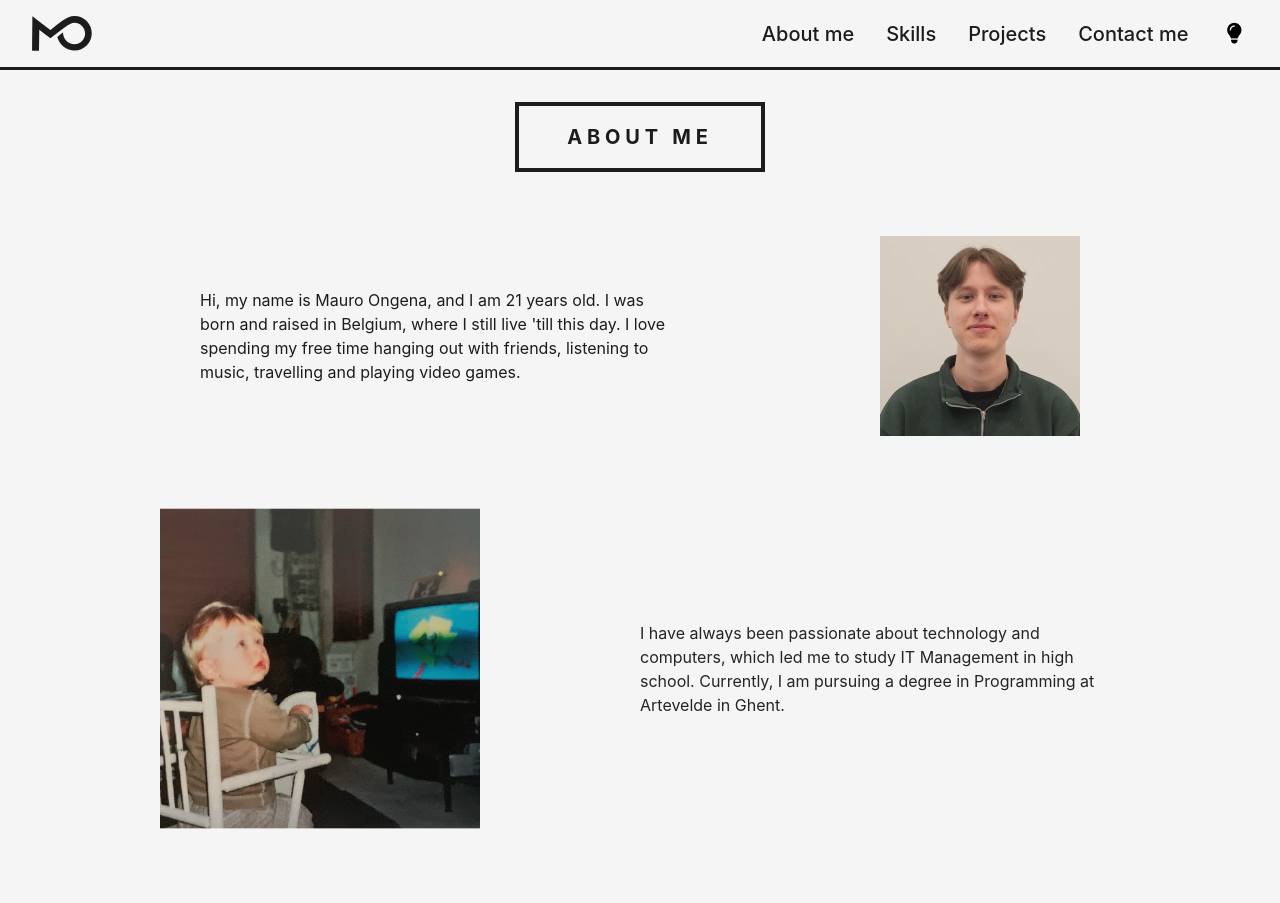
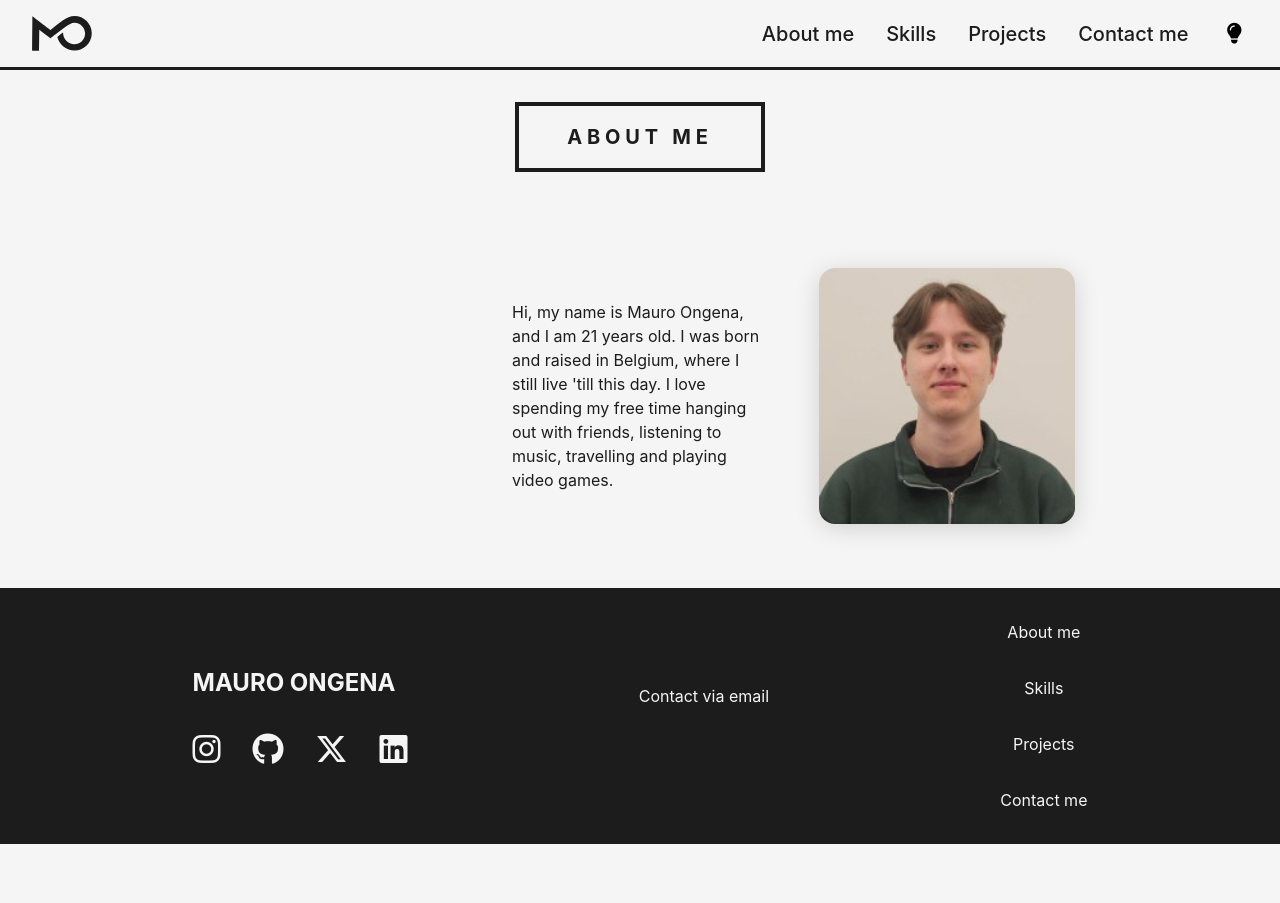
Before and after one commit to mauroongena/portfolio, a website with bundled scripts: page about.html in a window 1280 px wide. Shown: the top 903 px of the page. After the commit the page ends 844 px from the top, so only its background shows below. Built offline with nearby package versions, Linux system fonts and the light colour scheme.

Commit message:
About page update

```diff
--- a/about.html
+++ b/about.html
@@ -66,56 +66,22 @@
         </section>
         <section class="about" role="region" aria-labelledby="about-title">
 
-            <article class="about__content">
-                <div class="about__text">
-                    <p class="about__paragraph">
-                        Hi, my name is Mauro Ongena, and I am 21 years old. I was born and raised in Belgium, where I
-                        still live 'till this day. I love spending my free time hanging out with friends, listening to
-                        music, travelling and
-                        playing video games.
-                    </p>
+        <div class="about__carousel">
+            <div class="about__card">
+                <img class="about__image" src="./src/images/linkedin_pic.jpg" alt="Image of Mauro Ongena" />
             </div>
-                <div class="about__image-container">
-                    <img class="about__image" src="./src/images/linkedin_pic.jpg"
-                        alt="Image of Mauro Ongena" />
-                </div>
-            </article>
-
-            <article class="about__content fade-in-time">
-                <div class="about__image-container">
+            <div class="about__card">
                 <img class="about__image" src="./src/images/youngmauro.png" alt="Little Mauro watching the tv" />
             </div>
-                <div class="about__text">
-                    <p class="about__paragraph">
-                        I have always been passionate about
-                        technology and computers, which led me to study IT Management in high school. Currently, I am
-                        pursuing a degree in Programming at Artevelde in Ghent.
-                    </p>
+            <div class="about__card">
+                <img class="about__image" src="./src/images/rl2.jpg" alt="Tournament win" />
             </div>
-            </article>
-
-            <article class="about__content fade-in-time">
-                <div class="about__text">
-                    <p class="about__paragraph">
-                        One of my favorite games is Rocket League, where I enjoy the mix of skill, strategy, and
-                        teamwork.
-                    </p>
+            <div class="about__carousel-texts">
+                <div class="about__card-text">Hi, my name is Mauro Ongena, and I am 21 years old. I was born and raised in Belgium, where I still live 'till this day. I love spending my free time hanging out with friends, listening to music, travelling and playing video games.</div>
+                <div class="about__card-text">I have always been passionate about technology and computers, which led me to study IT Management in high school. Currently, I am pursuing a degree in Programming at Artevelde in Ghent.</div>
+                <div class="about__card-text">One of my favorite games is Rocket League, where I enjoy the mix of skill, strategy, and teamwork.</div>
             </div>
-                <div class="about__image-container">
-                    <img class="about__image" src="./src/images/rl2.jpg"
-                        alt="Tournament win" />
         </div>
-            </article>
-
-            <article class="about__content fade-in-time">
-                <div class="about__text">
-                    <p class="about__paragraph">
-                        I am always eager to learn more about programming and technology, and I look forward to turning
-                        my passion into a career in the future!
-                    </p>
-                </div>
-            </article>
-        </section>
     </main>
     <footer class="footer" role="contentinfo">
         <section class="footer__section" role="region" aria-labelledby="footer-title">
--- /dev/null
+++ b/src/scripts/carousel-card.js
@@ -0,0 +1,16 @@
+export function initCarousel() {
+  const cards = document.querySelectorAll('.about__carousel .about__card');
+  const texts = document.querySelectorAll('.about__carousel-texts .about__card-text');
+  let current = 0;
+  if (cards.length === 0 || texts.length === 0) return;
+  cards[current].classList.add('active');
+  texts[current].classList.add('active');
+
+  setInterval(() => {
+    cards[current].classList.remove('active');
+    texts[current].classList.remove('active');
+    current = (current + 1) % cards.length;
+    cards[current].classList.add('active');
+    texts[current].classList.add('active');
+  }, 8000);
+}
--- a/src/scripts/main.js
+++ b/src/scripts/main.js
@@ -1,8 +1,10 @@
 import { setupDialog } from "./show-dialog.js";
 import { themeSwitcher } from "./theme-switcher.js";
 import {toggleHamburger} from "./toggle-hamburger.js";
+import { initCarousel } from "./carousel-card.js";
 
 
 setupDialog();
 themeSwitcher();
 toggleHamburger();
+initCarousel();
--- /dev/null
+++ b/src/styles/animations/carousel.css
@@ -0,0 +1,54 @@
+.about__carousel {
+  position: relative;
+  width: 16rem;
+  height: 16rem;
+  margin: 2rem auto;
+}
+
+.about__image {
+  width: 100%;
+  height: 100%;
+  object-fit: cover;
+  border-radius: 1rem;
+}
+
+.about__card {
+  position: absolute;
+  top: 0;
+  left: 120%;
+  width: 100%; height: 100%;
+  opacity: 0;
+  transform: scale(0.95);
+  transition: opacity 0.7s, transform 0.7s;
+  box-shadow: 0 4px 24px rgba(0,0,0,0.15);
+  border-radius: 1rem;
+  background: #fff;
+  display: flex;
+  align-items: center;
+  justify-content: center;
+}
+
+.about__card.active {
+  opacity: 1;
+  transform: scale(1);
+  z-index: 200;
+  pointer-events: auto;
+}
+
+.about__carousel-texts {
+  position: relative;
+  display: flex;
+  justify-content: center;
+  align-items: center;
+  width: 100%;
+  text-align: left;
+  min-height: 16rem;
+}
+
+.about__card-text {
+  display: none;
+}
+
+.about__card-text.active {
+  display: block;
+}
--- a/src/styles/main.css
+++ b/src/styles/main.css
@@ -17,6 +17,7 @@
 @import url("./animations/view-transition.css");
 @import url("./animations/logo-animation.css");
 @import url("./animations/stars.css");
+@import url("./animations/carousel.css");
 
 html {
   font-family: "Inter", sans-serif;
--- a/src/styles/pages/about.css
+++ b/src/styles/pages/about.css
@@ -46,20 +46,6 @@
   }
 
   .about__image-container {
-    max-width: 20rem;
-  }
-
-  .overlap-image {
-    position: relative;
-    max-width: 30rem;
-  }
-
-  .overlap-image-over {
-    display: none;
-    position: absolute;
-    bottom: -7rem;
-    left: -12rem;
-    transform: rotate(-10deg);
-    z-index: 2;
+    width: 50rem;
   }
 }
```
Lines whose indentation alone changed are shown as unchanged.
